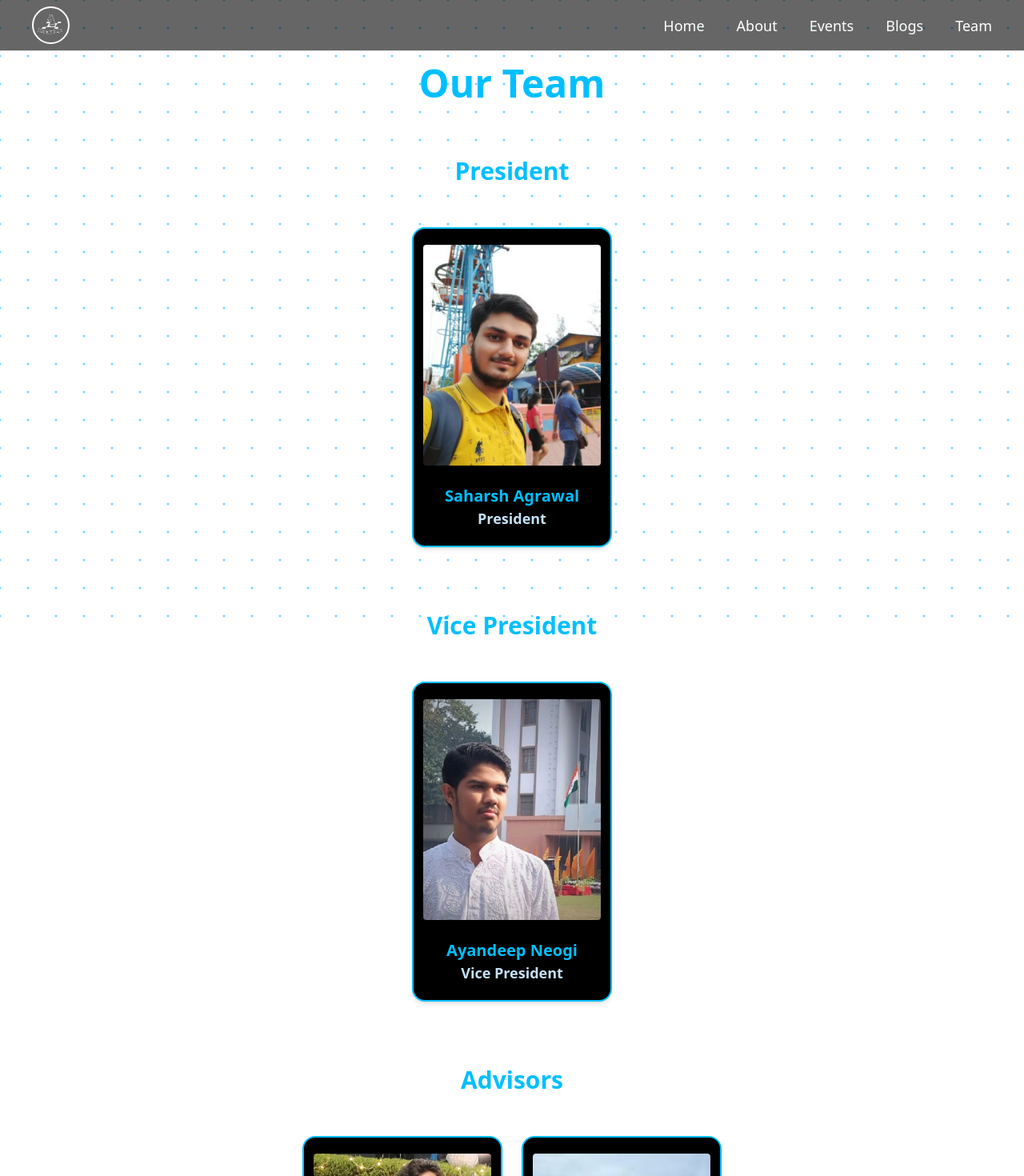
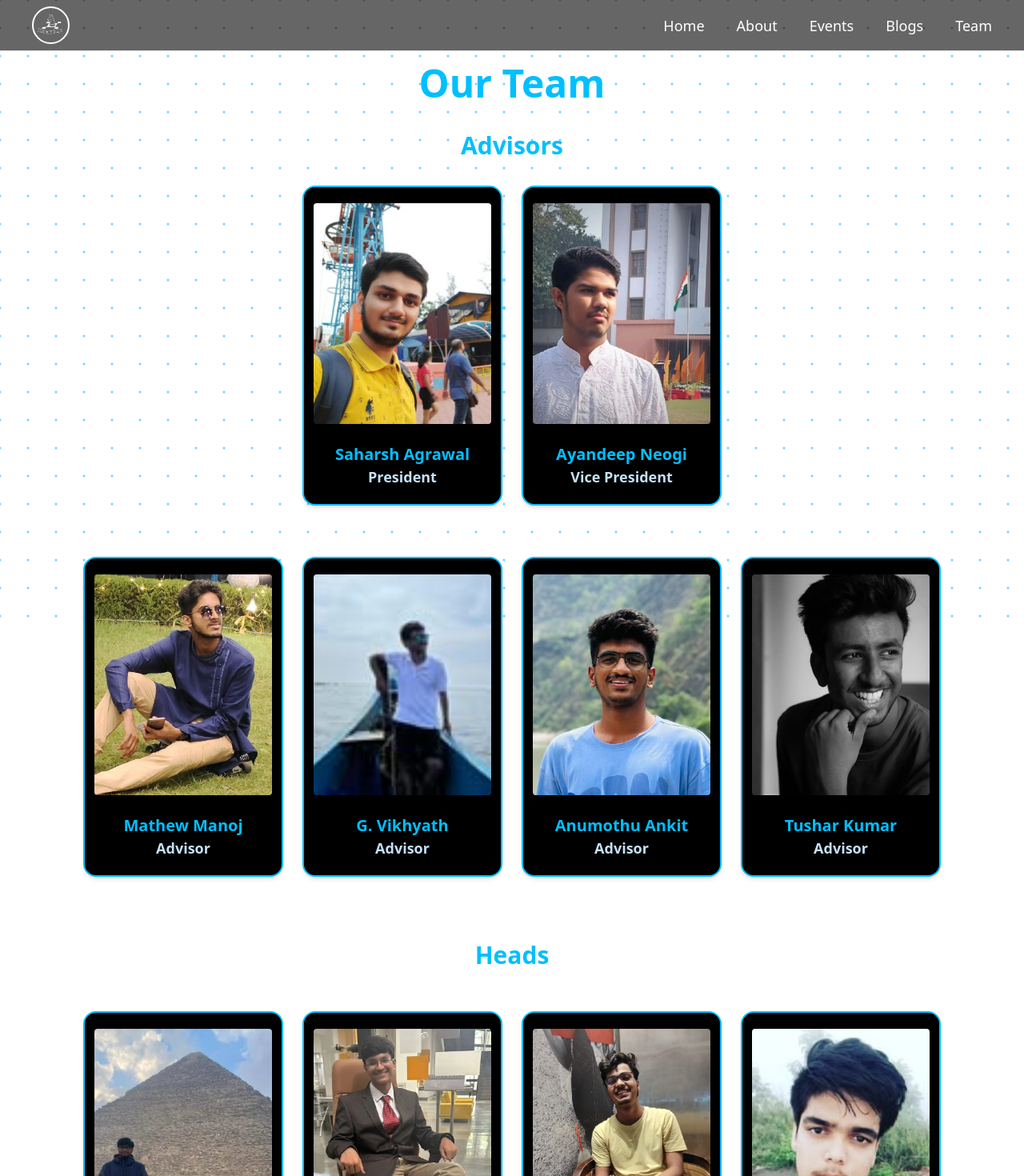
Before and after one commit to kgts-iitkgp/site-frontend, a Next.js app: page /teams in a window 1280 px wide. Shown: the top 1470 px of the page at 80% size. Built offline with nearby package versions, Linux system fonts and the light colour scheme; a web font is replaced by a local one.

Commit message:
added all advisors, vice-president and president in the same section, emptied missing links for now.

```diff
--- a/src/app/teams/page.tsx
+++ b/src/app/teams/page.tsx
@@ -12,35 +12,23 @@ function Teams() {
       <DotBackground />
       <div>
         <div>
-          <p className="text-3xl sm:text-5xl mb-5 mt-20 font-bold text-primary text-center">
+          <p className="text-3xl sm:text-5xl mb-3 mt-20 font-bold text-primary text-center">
             Our Team
           </p>
         </div>
         <div className="mx-4 flex flex-col items-center">
-          <p className="text-3xl mb-5 mt-12 font-bold text-primary text-center">
-            President
+          <p className="text-3xl mb-4 mt-6 font-bold text-primary text-center">
+            Advisors
           </p>
-          <div className="grid grid-cols-1 place-items-center items-stretch gap-6 lg:gap-6 my-8">
+          <div className="grid grid-cols-1 sm:grid-cols-2  items-stretch gap-6 lg:gap-6 mb-8 mt-4">
             {President.map((data, index) => (
               <TeamCard key={index} {...data} />
             ))}
-          </div>
-        </div>
-        <div className="mx-4 flex flex-col items-center">
-          <p className="text-3xl mb-5 mt-12 font-bold text-primary text-center">
-            Vice President
-          </p>
-          <div className="grid grid-cols-1 place-items-center items-stretch gap-6 lg:gap-6 my-8">
             {VicePresident.map((data, index) => (
               <TeamCard key={index} {...data} />
             ))}
           </div>
-        </div>
-        <div className="mx-4 flex flex-col items-center">
-          <p className="text-3xl mb-5 mt-12 font-bold text-primary text-center">
-            Advisors
-          </p>
-          <div className="grid grid-cols-1 sm:grid-cols-2  items-stretch gap-6 lg:gap-6 my-8">
+          <div className="grid grid-cols-1 sm:grid-cols-2 lg:grid-cols-4 items-stretch gap-6 lg:gap-6 my-8">
             {Advisors.map((data, index) => (
               <TeamCard key={index} {...data} />
             ))}
--- a/src/data/TeamsData.ts
+++ b/src/data/TeamsData.ts
@@ -19,8 +19,8 @@ export const VicePresident: Profile[] = [
     name: "Ayandeep Neogi",
     designation: "Vice President",
     image: "/images/profiles/ayandeep.jpg",
-    FBLink: "NA",
-    InstaLink: "NA",
+    FBLink: "",
+    InstaLink: "",
     LinkedInLink: "https://www.linkedin.com/in/ayandeep-neogi-6b3932258/",
     MailLink:"mailto:neogiayandeep@gmail.com",
   },
@@ -31,7 +31,7 @@ export const Advisors: Profile[] = [
     name: "Mathew Manoj",
     designation: "Advisor",
     image: "/images/profiles/manoj.jpg",
-    FBLink: "NA",
+    FBLink: "https://www.facebook.com/mathew.manoj.16",
     InstaLink: "NA",
     LinkedInLink: "https://www.linkedin.com/in/mathew-manoj/",
     MailLink:"mailto:mathewmanoj13@gmail.com",
@@ -124,7 +124,7 @@ export const Heads: Profile[] = [
     name: "Aditya Jhajhria",
     designation: "Events Head",
     image: "/images/profiles/adityaJha.jpg",
-    FBLink: "NA",
+    FBLink: "",
     InstaLink: "NA",
     LinkedInLink: "https://www.linkedin.com/in/aditya-jhajhria-167253258/",
     MailLink:"mailto:jhajhriaaditya17@gmail.com",
@@ -143,7 +143,7 @@ export const Heads: Profile[] = [
   {
     id: 15,
     name: "Atulraj Sinha",
-    designation: "Publicity and Sponsorship Head",
+    designation: "Publicity and Spons Head",
     image: "/images/profiles/atul.jpg",
     FBLink: "https://www.facebook.com/profile.php?id=100086993447576",
     InstaLink: "https://www.instagram.com/atulsinha_15/",
@@ -175,7 +175,7 @@ export const Heads: Profile[] = [
     name: "Subham Ghosh",
     designation: "Design and Media Head",
     image: "/images/profiles/subham.jpg",
-    FBLink: "NA",
+    FBLink: "",
     InstaLink: "https://www.instagram.com/goodboy_subhamg/",
     LinkedInLink: "https://www.linkedin.com/in/subham-ghosh-b811a6253/",
     MailLink:"mailto:subhamghosh9809@gmailcom",
```
